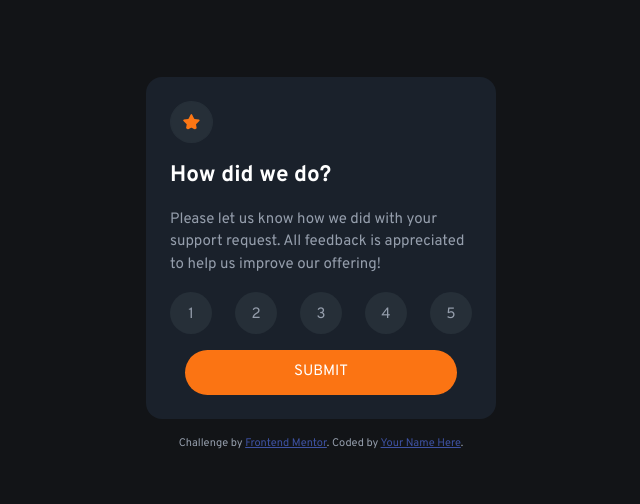
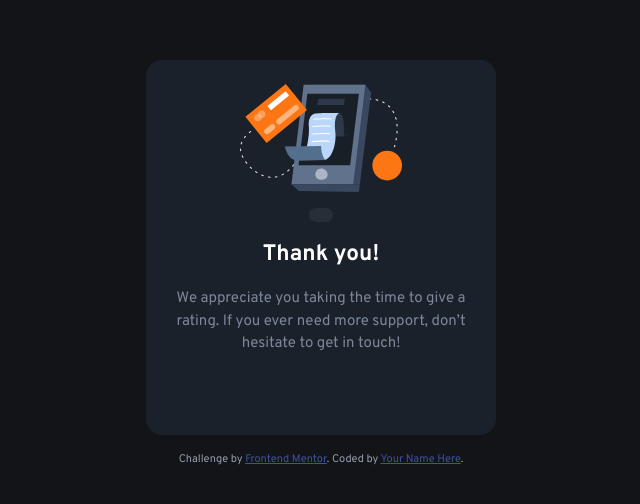
Before and after one commit to felipetn1989/interactive-rating-component-main, a plain HTML site: page index.html in a window 1280 px wide. Shown: the part 136-640 px from the top of the page, without its empty margins (319-959 px from the left). Drawn offline with Linux system fonts and the light colour scheme.

Commit message:
created thank you page

```diff
--- a/index.html
+++ b/index.html
@@ -19,6 +19,7 @@
   <body>
     <!-- Rating state start -->
 
+    <div class="pages">
       <section class="rating">
         <img src="images/icon-star.svg" alt="" aria-hidden="true" />
         <h1>How did we do?</h1>
@@ -27,34 +28,32 @@
           appreciated to help us improve our offering!
         </p>
         <form id="myForm">
+          <input class="grade" type="radio" name="score" id="iscore1" />
           <label for="iscore1">1</label>
-        <input class="grade" type="radio" name="score" id="iscore1" />
-
+          <input class="grade" type="radio" name="score" id="iscore2" />
           <label for="iscore2">2</label>
-        <input class="grade" type="radio" name="score" id="iscore2" />
-
+          <input class="grade" type="radio" name="score" id="iscore3" />
           <label for="iscore3">3</label>
-        <input class="grade" type="radio" name="score" id="iscore3" />
-
+          <input class="grade" type="radio" name="score" id="iscore4" />
           <label for="iscore4">4</label>
-        <input class="grade" type="radio" name="score" id="iscore4" />
-
+          <input class="grade" type="radio" name="score" id="iscore5" />
           <label for="iscore5">5</label>
-        <input class="grade" type="radio" name="score" id="iscore5" />
         </form>
         <button id="sub_button" type="submit">Submit</button>
       </section>
+      <!-- Rating state end -->
+      <!-- Thank you state start -->
+      <section class="thankyou">
+        <img src="images/illustration-thank-you.svg" alt="Drawing of a credit card payment terminal">
+        <h3 id="result"></h3>
 
-    <!-- Rating state end -->
-
-    <!-- Thank you state start -->
-
-    <section class="thankyou">
-      You selected
-      <!-- Add rating here -->
-      out of 5 Thank you! We appreciate you taking the time to give a rating. If
+        <h2>Thank you! </h2>
+        <p>
+          We appreciate you taking the time to give a rating. If
           you ever need more support, don’t hesitate to get in touch!
+        </p>
       </section>
+    </div>
 
     <!-- Thank you state end -->
 
--- a/styles/style.css
+++ b/styles/style.css
@@ -107,13 +107,18 @@ body {
   gap: 1rem;
 }
 
-.rating {
-  display: grid;
-  gap: 1rem;
+.pages {
+  position: relative;
   background-color: #1a212b;
   width: 350px;
+  height: 375px;
   padding: 1.5rem;
   border-radius: 1rem;
+}
+
+.rating {
+  display: none;
+  gap: 1rem;
 }
 
 .rating img {
@@ -147,6 +152,16 @@ label {
   text-align: center;
 }
 
+label:hover {
+  background-color: var(--Medium-Grey);
+  color: var(--White);
+  cursor: pointer;
+}
+
+input:checked + label {
+  background-color: var(--Orange);
+}
+
 #sub_button {
   background-color: var(--Orange);
   border: none;
@@ -156,10 +171,46 @@ label {
   margin: auto;
   padding: 0.6875rem;
   border-radius: 2rem;
+  margin-top: 1rem;
+}
+
+#sub_button:hover {
+  background-color: var(--White);
+  color: var(--Orange);
+  cursor: pointer;
 }
 
 .thankyou {
-  display: none;
+  position: absolute;
+  top: 0;
+  left: 0;
+  display: grid;
+  gap: 1rem;
+  padding: 1.5rem;
+  width: 350px;
+}
+
+.thankyou {
+  color: var(--Medium-Grey);
+  text-align: center;
+}
+
+.thankyou h2 {
+  color: var(--White);
+}
+
+.thankyou img {
+  margin: auto;
+}
+
+.thankyou h3 {
+  background-color: #262f38;
+  color: var(--Orange);
+  font-size: 0.8125rem;
+  width: fit-content;
+  place-self: center;
+  padding: .4375rem 0.75rem;
+  border-radius: 1rem;
 }
 
 .attribution {
```
Also changed, not shown: 2 other files. Lines whose indentation alone changed are shown as unchanged.
